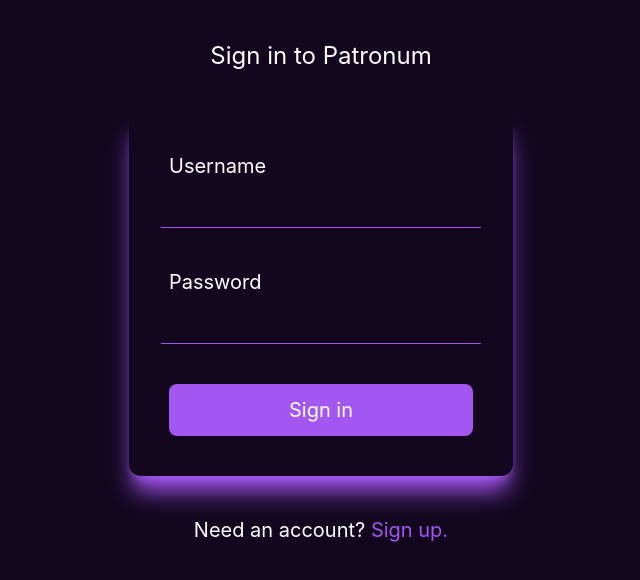
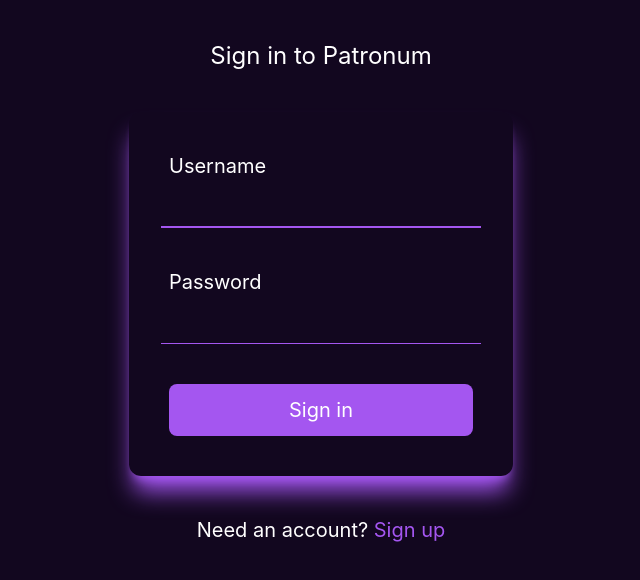
Before and after one commit to atomicai/patronusui, a React (Create React App) app: page /isignin in a window 1280 px wide. Shown: the top 580 px of the page, without its empty margins (319-959 px from the left). Built offline with nearby package versions, Linux system fonts and the light colour scheme.

Commit message:
UI improvements
* Update link content
* Add style for input elements on focus

```diff
--- a/src/pages/Sign.module.css
+++ b/src/pages/Sign.module.css
@@ -22,7 +22,7 @@
     @apply w-full pb-3 text-xl text-white;
   }
   .input {
-    @apply h-9 w-80 pl-2 bg-secondary text-xl text-white border-b border-primary outline-none;
+    @apply h-9 w-80 pl-2 bg-secondary text-xl text-white border-b border-primary outline-none focus:border-b-2;
   }
   .enabledButton {
     @apply w-full py-3 bg-primary text-xl text-white rounded-lg hover:shadow-inner hover:shadow-secondary;
--- a/src/pages/SignIn.tsx
+++ b/src/pages/SignIn.tsx
@@ -61,7 +61,7 @@
       <p className={styles.p}>
         Need an account?{' '}
         <NavLink to={'/isignup'} className={styles.link}>
-          <span>Sign up.</span>
+          <span>Sign up</span>
         </NavLink>
       </p>
     </section>
--- a/src/pages/SignUp.tsx
+++ b/src/pages/SignUp.tsx
@@ -88,7 +88,7 @@
       <p className={styles.p}>
         Already have an account?{' '}
         <NavLink to={'/isignin'} className={styles.link}>
-          <span>Sign in.</span>
+          <span>Sign in</span>
         </NavLink>
       </p>
     </section>
```
